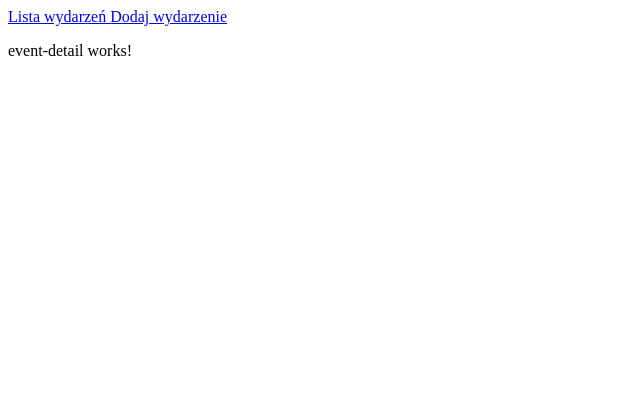
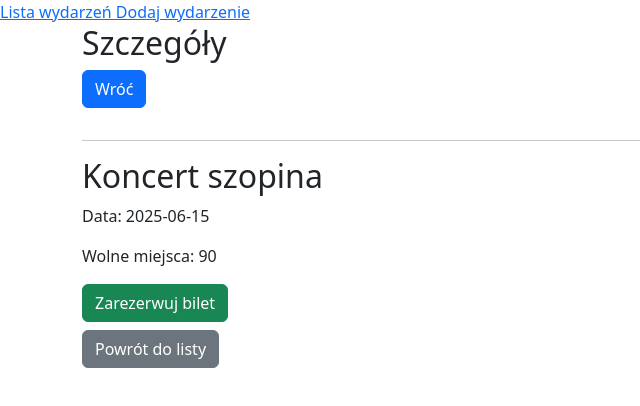
Before and after one commit to KacperRogos/MVC, an Angular app in the folder Project/tickedBookingSystem/: page /events/1 in a window 1280 px wide. Shown: the top 406 px of the page, without its empty margins (0-640 px from the left). Built offline with nearby package versions, Linux system fonts and the light colour scheme.

Commit message:
Add a way to see event details and reserved method

```diff
--- a/Project/tickedBookingSystem/angular.json
+++ b/Project/tickedBookingSystem/angular.json
@@ -25,6 +25,7 @@
               }
             ],
             "styles": [
+              "node_modules/bootstrap/dist/css/bootstrap.min.css",
               "src/styles.css"
             ],
             "server": "src/main.server.ts",
--- a/Project/tickedBookingSystem/package.json
+++ b/Project/tickedBookingSystem/package.json
@@ -20,6 +20,7 @@
     "@angular/platform-server": "^21.2.0",
     "@angular/router": "^21.2.0",
     "@angular/ssr": "^21.2.10",
+    "bootstrap": "^5.3.8",
     "express": "^5.1.0",
     "rxjs": "~7.8.0",
     "tslib": "^2.3.0"
--- a/Project/tickedBookingSystem/src/app/event-detail/event-detail.html
+++ b/Project/tickedBookingSystem/src/app/event-detail/event-detail.html
@@ -1 +1,16 @@
-<p>event-detail works!</p>
+
+<div class="container" mt-3 *ngIf="event">
+    <h2>Szczegóły</h2>
+    <a routerLink="/events" class="btn btn-primary mb-3">Wróć</a>
+    <hr>
+    <h2>{{event.name}}</h2>
+    <p>Data: {{event.date}}</p>
+    <p>Wolne miejsca: {{event.totalSeats-event.takenSeats}}</p>
+    <button (click)="reserve()" class="btn btn-success">Zarezerwuj bilet</button>
+    <p *ngIf="message" class="mt-2 text-success">{{message}}</p><br>
+    <a routerLink="/events" class="btn btn-secondary mt-2">Powrót do listy</a>
+</div>
+<div class="container" mt-3 *ngIf="!event">
+    <h2>Nie znaleziono wydarzenia</h2>
+    <a routerLink="/events" class="btn btn-secondary mt-2">Powrót do listy</a>
+</div>
--- a/Project/tickedBookingSystem/src/app/event-detail/event-detail.ts
+++ b/Project/tickedBookingSystem/src/app/event-detail/event-detail.ts
@@ -1,9 +1,37 @@
-import { Component } from '@angular/core';
+import { Component, OnInit} from '@angular/core';
+import { ActivatedRoute, RouterLink } from '@angular/router';
+import { CommonModule } from '@angular/common';
+import { EventService } from '../services/event.service';
+import { Event } from '../models/event.model';
 
 @Component({
   selector: 'app-event-detail',
-  imports: [],
+  imports: [CommonModule, RouterLink],
   templateUrl: './event-detail.html',
   styleUrl: './event-detail.css',
 })
-export class EventDetail {}
+export class EventDetail implements OnInit {
+  event: Event | undefined;
+  message: string = '';
+
+  constructor(
+    private route: ActivatedRoute,
+    private eventService: EventService){
+    };
+
+  ngOnInit(): void{
+    const id = Number(this.route.snapshot.paramMap.get('id'));
+    this.event = this.eventService.getById(id);
+  }
+
+  reserve(): void{
+    if(this.event){
+      let success=this.eventService.reserve(this.event.id);
+      if(success){
+        this.message="Zarezerwowano bilet!";
+      }else{
+        this.message="Brak wolnych miejsc";
+      }
+    }
+  }
+}
--- a/Project/tickedBookingSystem/src/app/event-list/event-list.ts
+++ b/Project/tickedBookingSystem/src/app/event-list/event-list.ts
@@ -1,12 +1,26 @@
-import { Component } from '@angular/core';
+import { Component, OnInit } from '@angular/core';
+import { CommonModule } from '@angular/common';
 import { RouterLink } from '@angular/router';
 import { EventService } from '../services/event.service';
 import { Event } from '../models/event.model';
 
 @Component({
   selector: 'app-event-list',
-  imports: [RouterLink],
+  imports: [RouterLink, CommonModule],
   templateUrl: './event-list.html',
   styleUrl: './event-list.css',
 })
-export class EventList {}
+export class EventList implements OnInit {
+  events: Event[]=[];
+  constructor(private eventService: EventService) {}
+
+  ngOnInit(): void {
+    this.events = this.eventService.getAll();
+  }
+
+  delete(id: number): void {
+    this.eventService.delete(id);
+    this.events = this.eventService.getAll();
+  }
+
+}
--- a/Project/tickedBookingSystem/tsconfig.app.json
+++ b/Project/tickedBookingSystem/tsconfig.app.json
@@ -3,7 +3,7 @@
 {
   "extends": "./tsconfig.json",
   "compilerOptions": {
-    "outDir": "./out-tsc/app",
+    "outDir": "./out-tsc/server",
     "types": [
       "node"
     ]
```
Also changed, not shown: 2 other files (tests, documents, lock files or other folders).
